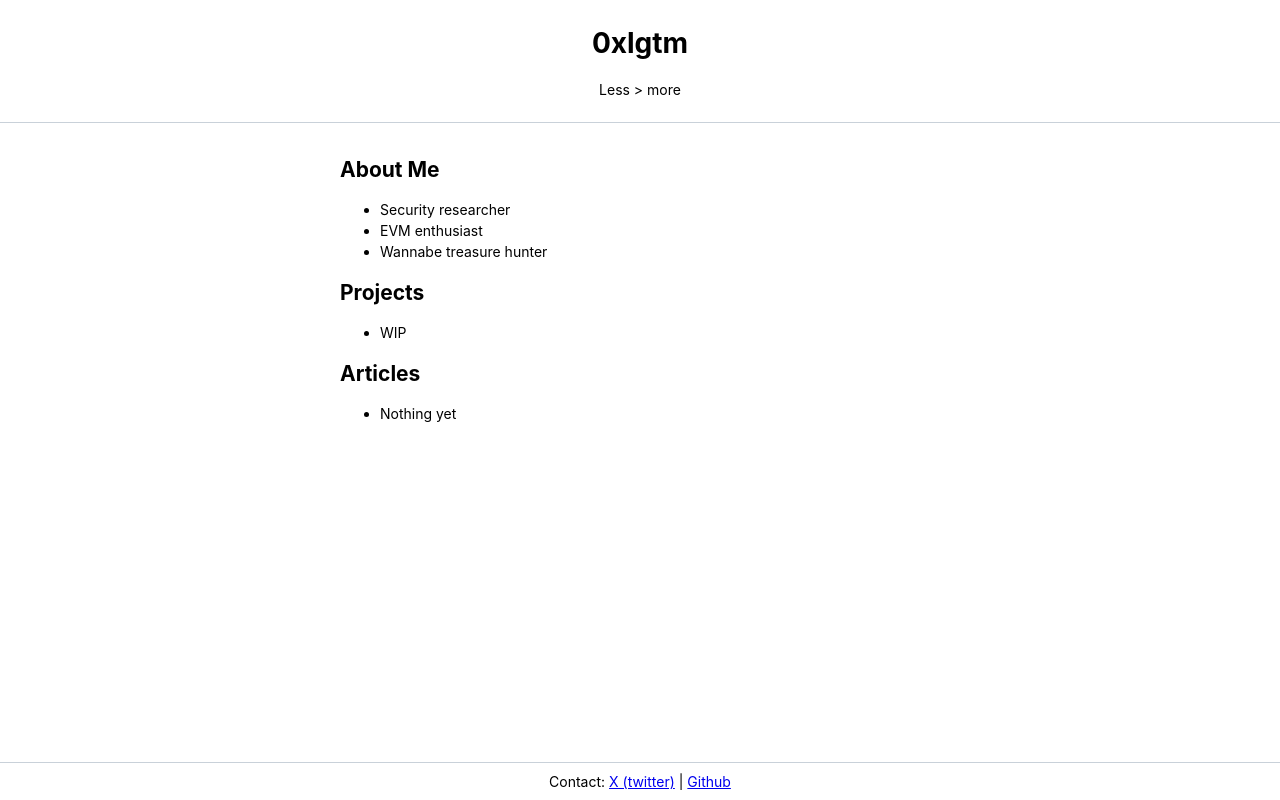
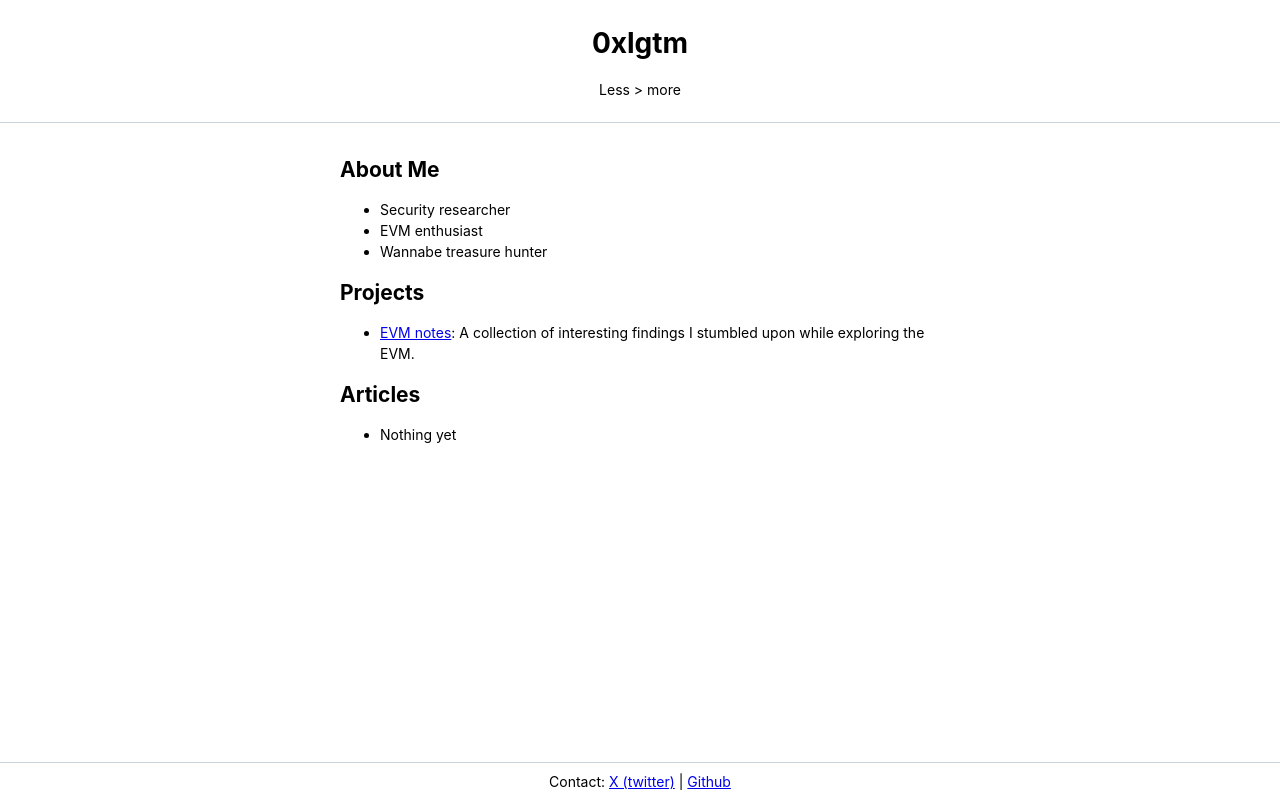
Before and after one commit to 0xlgtm/0xlgtm.com, an Eleventy site: page index.html in a window 1280 px wide. Built offline with nearby package versions, Linux system fonts and the light colour scheme; Eleventy itself is replaced by a stand-in of ours; files that its build step writes are made by us from their sources.

Commit message:
Added project

```diff
--- a/index.html
+++ b/index.html
@@ -25,7 +25,7 @@
             </ul>
             <h2>Projects</h2>
             <ul>
-                <li>WIP</li>
+                <li><a href="https://github.com/0xlgtm/evm-notes">EVM notes</a>: A collection of interesting findings I stumbled upon while exploring the EVM.</li>
             </ul>
             <h2>Articles</h2>
             <ul>
```
